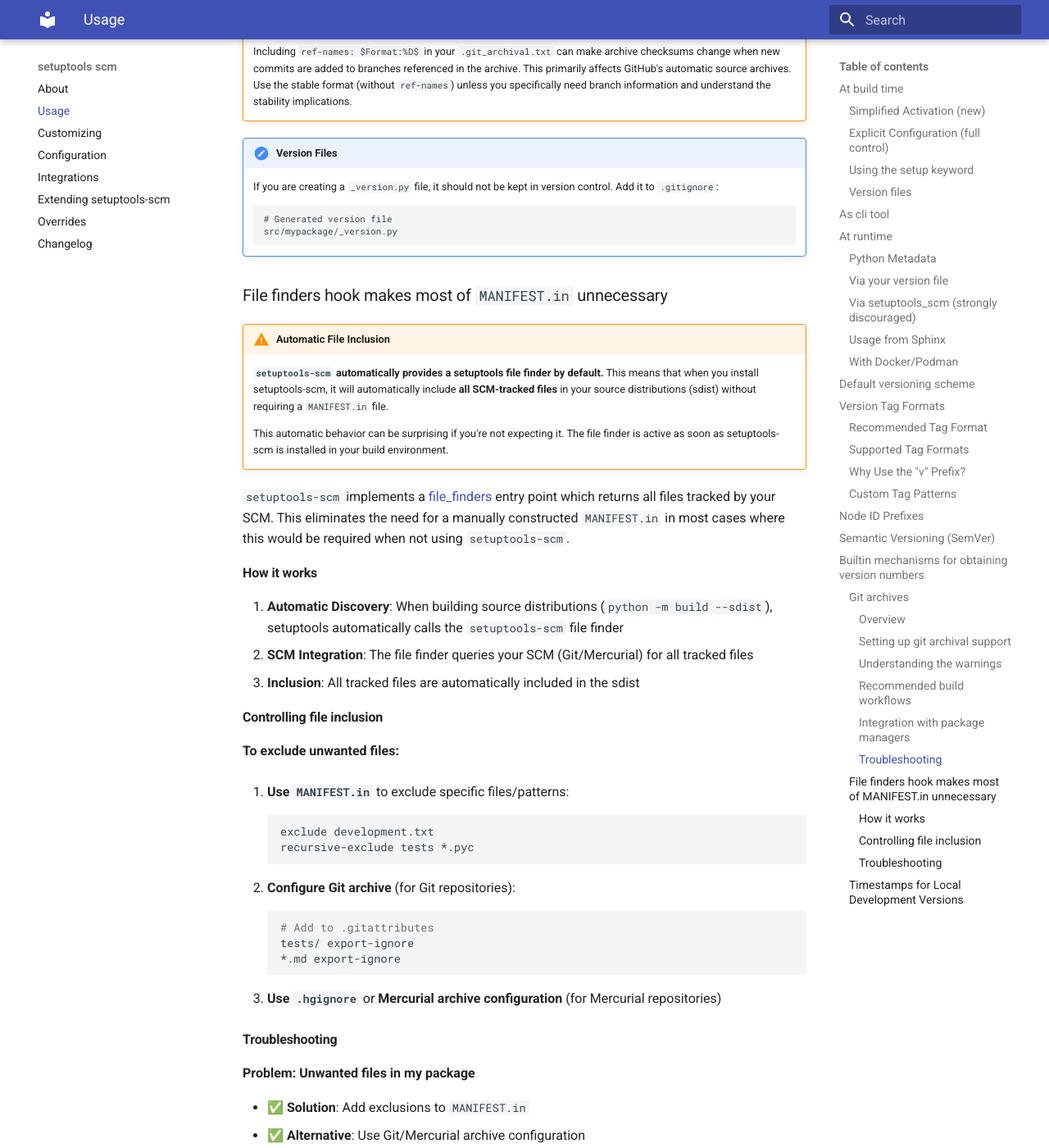
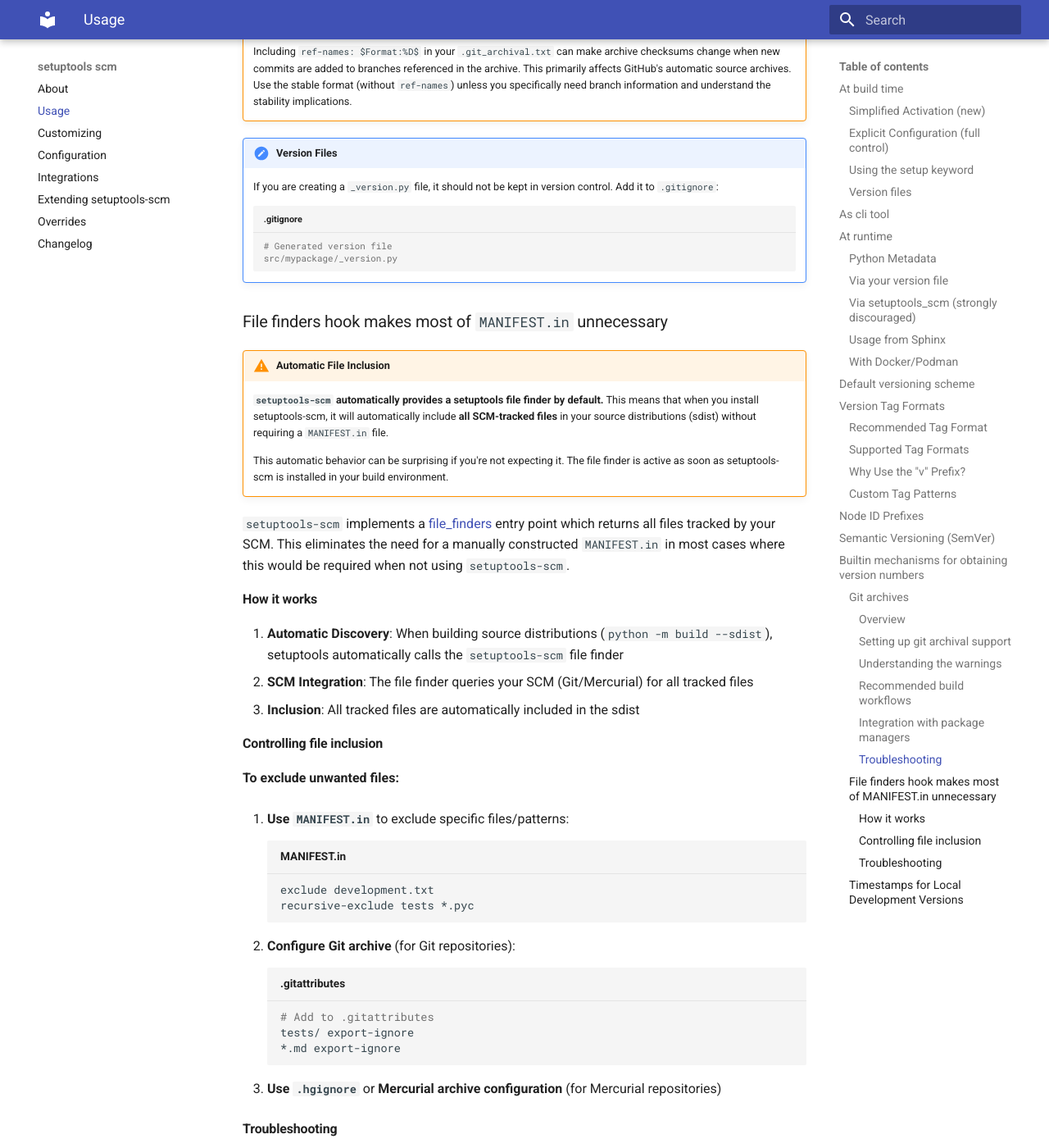
Before and after one commit to pypa/setuptools-scm, an MkDocs documentation site: the page built from docs/usage.md, in a window 1280 px wide and 1400 px high, scrolled down 12135 px. Shown: the whole window at 82% size. Built offline with MkDocs 1.6.1 and Material for MkDocs 9.7.7, drawn with Linux system fonts in a browser that asks for light colours.

Commit message:
docs(usage): Highlight, name more fenced code blocks
Add a type indicator for syntax highlighting to several code
blocks which lacked one, and provide the name of the file
for which content is represented using a `title="name"` atttr.

````diff
--- a/docs/usage.md
+++ b/docs/usage.md
@@ -497,7 +497,7 @@
 
 If you see warnings like these when building your package:
 
-```
+```text
 UserWarning: git archive did not support describe output
 UserWarning: unprocessed git archival found (no export subst applied)
 ```
@@ -574,7 +574,8 @@
 !!! note "Version Files"
 
     If you are creating a `_version.py` file, it should not be kept in version control. Add it to `.gitignore`:
-    ```
+
+    ```{.ini title=".gitignore"}
     # Generated version file
     src/mypackage/_version.py
     ```
@@ -607,17 +608,19 @@
 **To exclude unwanted files:**
 
 1. **Use `MANIFEST.in`** to exclude specific files/patterns:
-   ```
-   exclude development.txt
-   recursive-exclude tests *.pyc
-   ```
+
+    ```{.text title="MANIFEST.in"}
+    exclude development.txt
+    recursive-exclude tests *.pyc
+    ```
 
 2. **Configure Git archive** (for Git repositories):
-   ```bash
-   # Add to .gitattributes
-   tests/ export-ignore
-   *.md export-ignore
-   ```
+
+    ```{.bash title=".gitattributes"}
+    # Add to .gitattributes
+    tests/ export-ignore
+    *.md export-ignore
+    ```
 
 3. **Use `.hgignore`** or **Mercurial archive configuration** (for Mercurial repositories)
 
````
